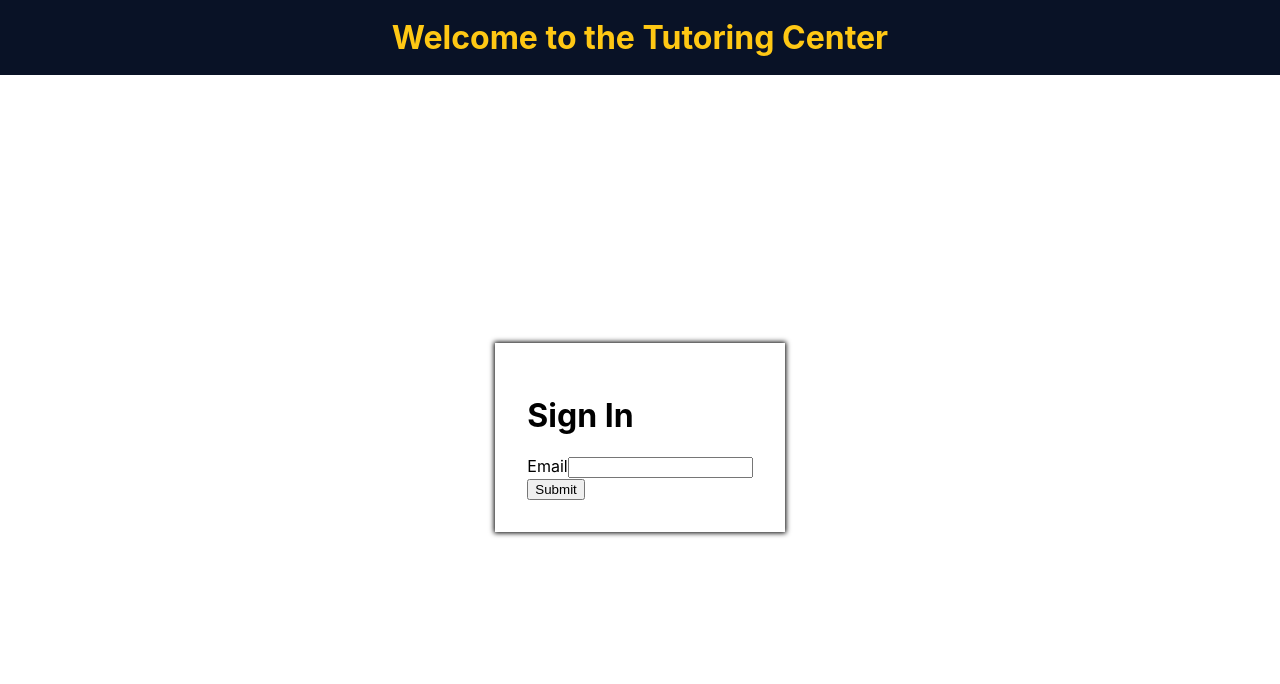
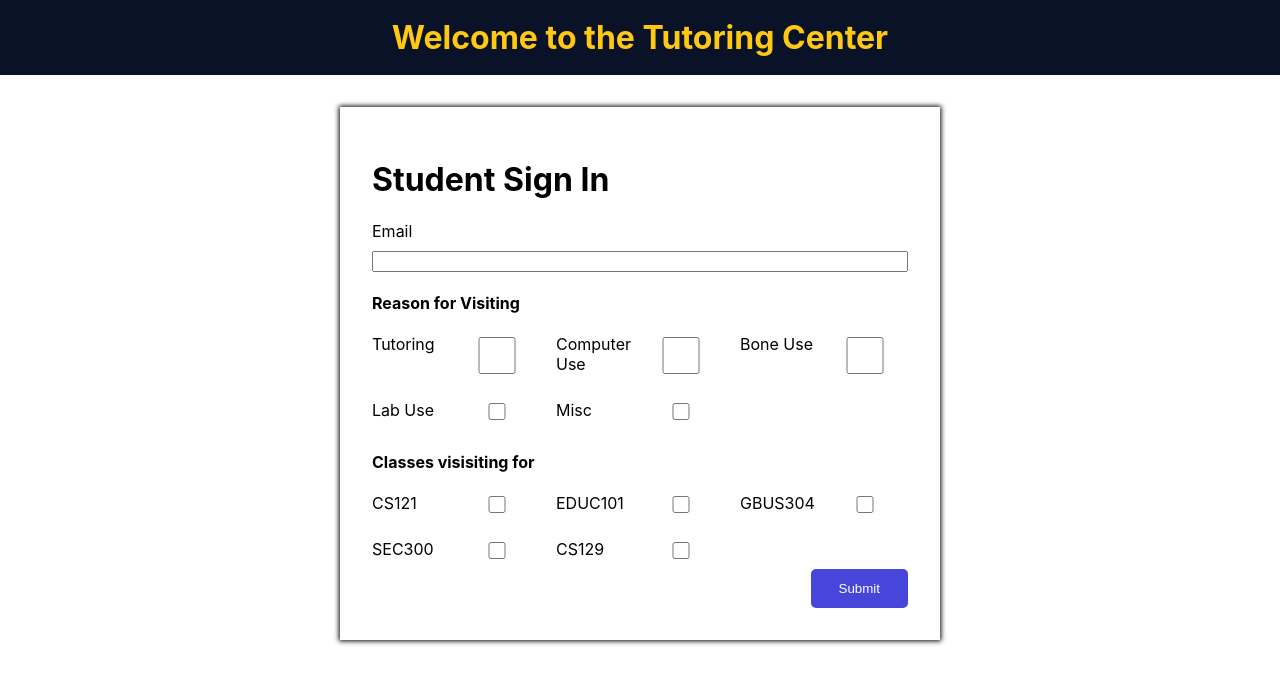
Before and after one commit to LeviButcher/wvup-tcs, a React (Create React App) app in the folder frontend/: page /signin in a window 1280 px wide. Shown: the top 684 px of the page. Built offline with nearby package versions, Linux system fonts and the light colour scheme; the HTML template or start-up script is replaced by a standard one.

Commit message:
SignIn Form scaffold

```diff
--- a/frontend/src/components/kiosk/SignIn.js
+++ b/frontend/src/components/kiosk/SignIn.js
@@ -1,9 +1,22 @@
 import React from 'react';
 import styled from 'styled-components';
 import { Formik, Form, Field } from 'formik';
-import Card from '../../ui/Card';
-import Input from '../../ui/Input';
-import Header from '../../ui/Header';
+import { Card, Input, Header, Button, FieldGroup } from '../../ui';
+
+const Reasons = [
+  { name: 'Computer Use', id: 1 },
+  { name: 'Bone Use', id: 2 },
+  { name: 'Lab Use', id: 3 },
+  { name: 'Misc', id: 4 }
+];
+
+const Courses = [
+  { courseName: 'CS121', CRN: '31345' },
+  { courseName: 'EDUC101', CRN: '23456' },
+  { courseName: 'GBUS304', CRN: '78924' },
+  { courseName: 'SEC300', CRN: '65798' },
+  { courseName: 'CS129', CRN: '32156' }
+];
 
 const SignIn = () => (
   <FullScreenContainer>
@@ -29,11 +42,58 @@ const SignIn = () => (
       >
         {({ isSubmitting }) => (
           <Form>
-            <Header>Sign In</Header>
-            <Field type="email" name="email" component={Input} label="Email" />
-            <button type="submit" disabled={isSubmitting}>
+            <Header>Student Sign In</Header>
+            <Field
+              id="email"
+              type="email"
+              name="email"
+              component={Input}
+              label="Email"
+            />
+            <Header type="h4">Reason for Visiting</Header>
+            <FieldGroup>
+              <Field
+                id="tutoring"
+                type="checkbox"
+                name="reason"
+                component={Input}
+                label="Tutoring"
+                value="Tutoring"
+              />
+              {Reasons.map(reason => (
+                <Field
+                  key={reason.id}
+                  id={reason.id}
+                  type="checkbox"
+                  name="reason"
+                  component={Input}
+                  label={reason.name}
+                  value={reason.id}
+                />
+              ))}
+            </FieldGroup>
+            <Header type="h4">Classes visisiting for</Header>
+            <FieldGroup>
+              {Courses.map(course => (
+                <Field
+                  key={course.CRN}
+                  id={course.CRN}
+                  type="checkbox"
+                  name="course"
+                  component={Input}
+                  label={course.courseName}
+                  value={course.CRN}
+                />
+              ))}
+            </FieldGroup>
+            <Button
+              type="submit"
+              display="block"
+              disabled={isSubmitting}
+              style={{ marginLeft: 'auto' }}
+            >
               Submit
-            </button>
+            </Button>
           </Form>
         )}
       </Formik>
@@ -42,16 +102,16 @@ const SignIn = () => (
 );
 
 const StyledCard = styled(Card)`
-  width: fit-content;
-  margin: auto;
+  width: 600px;
   padding: 2rem;
   box-shadow: 0 0 5px 1px;
 `;
 
 const FullScreenContainer = styled.div`
+  padding: ${props => props.theme.padding};
   height: calc(100vh - 75px);
   display: flex;
-  align-items: center;
+  align-items: flex-start;
   justify-content: space-evenly;
 `;
 
--- /dev/null
+++ b/frontend/src/ui/Button.js
@@ -0,0 +1,13 @@
+import styled from 'styled-components';
+
+export default styled.button`
+  display: ${props => props.display};
+  border-radius: 5px;
+  padding: 0.75rem 1.75rem;
+  border: none;
+  background-color: #4646da;
+  color: white;
+  &[disabled='true'] {
+    background-color: #bfbfff;
+  }
+`;
--- /dev/null
+++ b/frontend/src/ui/FieldGroup.js
@@ -0,0 +1,10 @@
+import styled from 'styled-components';
+
+export default styled.div`
+  display: grid;
+  grid-template: 'a a a' auto / 1fr 1fr 1fr;
+  grid-gap: 1rem;
+  & > div {
+    display: flex;
+  }
+`;
--- a/frontend/src/ui/Input.js
+++ b/frontend/src/ui/Input.js
@@ -1,19 +1,30 @@
 import React from 'react';
+import styled from 'styled-components';
 
 const Input = ({
   field, // { name, value, onChange, onBlur }
   form: { touched, errors }, // also values, setXXXX, handleXXXX, dirty, isValid, status, etc.
+  className,
+  label,
+  id,
   ...props
 }) => (
-  <div>
-    <label style={{ 'text-transform': 'capitalize' }}>
-      {props.label || field.name}
-      <input type="text" {...field} {...props} />
+  <div className={className}>
+    <label htmlFor={id} style={{ textTransform: 'capitalize' }}>
+      {label || field.name}
     </label>
+    <input id={id} type="text" {...field} {...props} />
     {touched[field.name] && errors[field.name] && (
       <div className="error">{errors[field.name]}</div>
     )}
   </div>
 );
 
-export default Input;
+export default styled(Input)`
+  & input,
+  label {
+    display: block;
+    width: 100%;
+    margin-bottom: 10px;
+  }
+`;
--- /dev/null
+++ b/frontend/src/ui/index.js
@@ -0,0 +1,7 @@
+import Card from './Card';
+import Input from './Input';
+import Header from './Header';
+import Button from './Button';
+import FieldGroup from './FieldGroup';
+
+export { Card, Input, Header, Button, FieldGroup };
```
